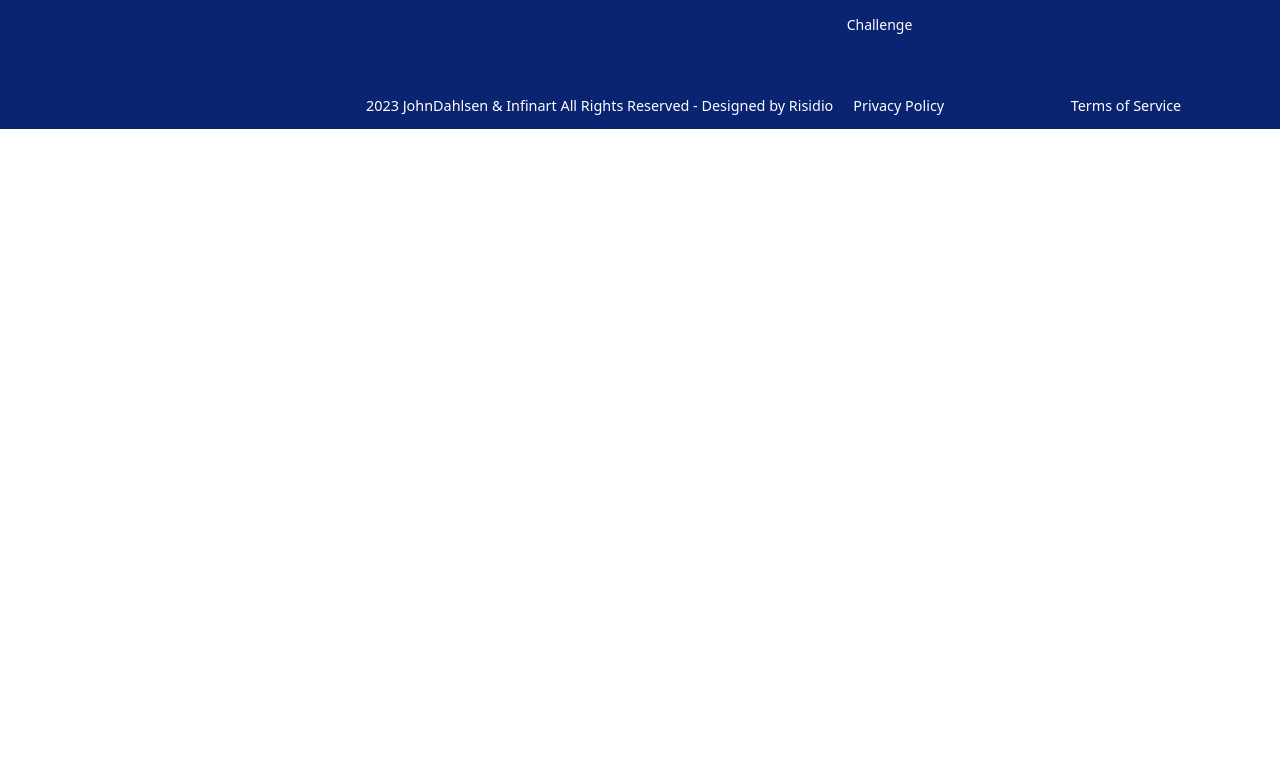
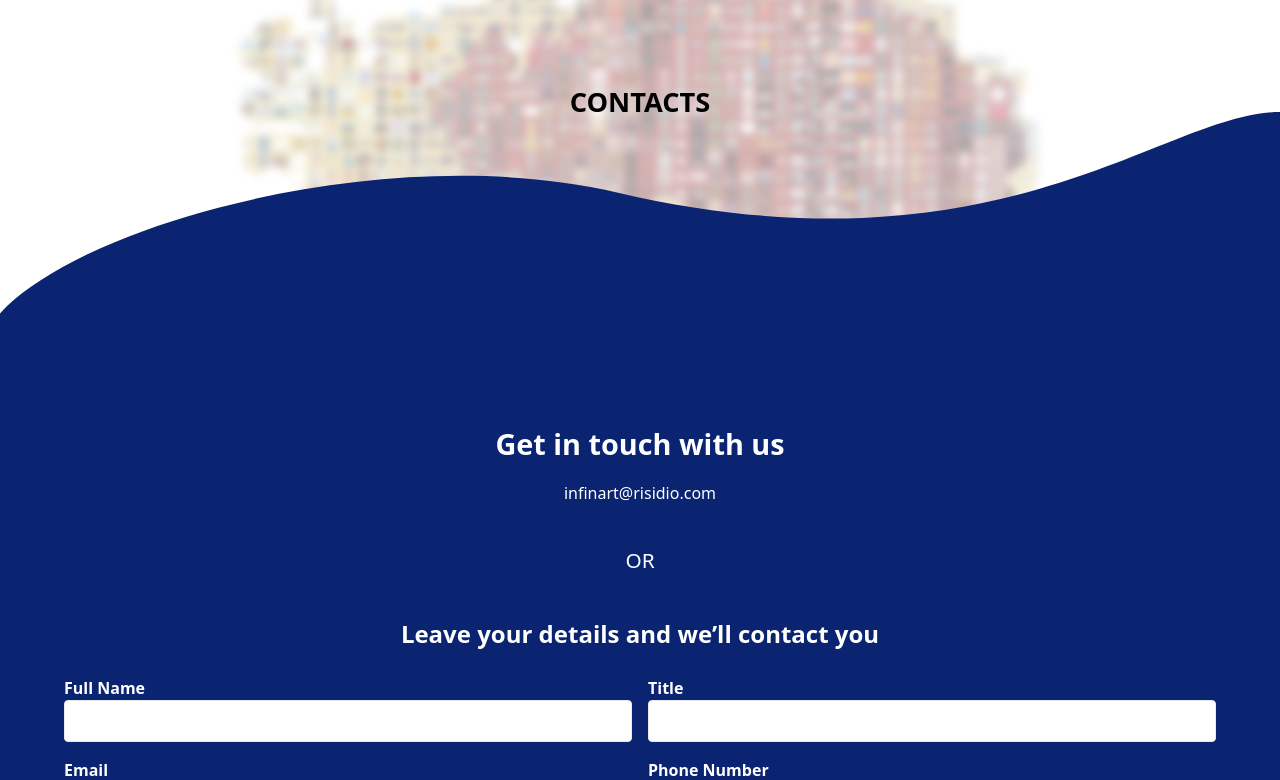
Before and after one commit to Risidio/gpgp, a React (Create React App) app: page /contact in a window 1280 px wide. Shown: the part 292-1072 px from the top of the page. Before the commit the page ends 800 px from the top, so only its background shows below. Built offline with nearby package versions, Linux system fonts and the light colour scheme.

Commit message:
add contact page

```diff
--- a/src/App.tsx
+++ b/src/App.tsx
@@ -11,6 +11,7 @@ import InvitationArtist from "./pages/InvitationArtist";
 import InvitationSponsor from "./pages/InvitationSponsor";
 import Projects from "./pages/Projects";
 import Gallery from "./pages/Gallery";
+import Contact from "./pages/Contact";
 
 const App= () => {
   return (
@@ -28,6 +29,7 @@ const App= () => {
         <Route path="/contribute/inviteSponsor" element={<InvitationSponsor />} />
         <Route path="/projects" element={<Projects/>} />
         <Route path="/gallery" element={<Gallery/>} />
+        <Route path="/contact" element={<Contact />} />
       </Routes>
       <Footer/>
     </Router>
--- /dev/null
+++ b/src/components/contact/ContactFormBg.tsx
@@ -0,0 +1,60 @@
+import React from "react";
+
+export default function ContactFormBg() {
+  return (
+    <>
+      <svg
+        width="100%"
+        height="100%"
+        viewBox="0 0 1439 1427"
+        fill="none"
+        xmlns="http://www.w3.org/2000/svg"
+      >
+        <g filter="url(#filter0_i_363_976)">
+          <path
+            d="M1440 1427L1440 398.349C1067.5 769.029 1136.22 82.8689 743 280.208C267.262 518.957 130.08 2.27438e-05 0.000249505 0L0.000472198 13.5784L0.000198712 1427L1440 1427Z"
+            fill="#0A2471"
+          />
+        </g>
+        <defs>
+          <filter
+            id="filter0_i_363_976"
+            x="0"
+            y="0"
+            width="1440"
+            height="1431"
+            filterUnits="userSpaceOnUse"
+            color-interpolation-filters="sRGB"
+          >
+            <feFlood flood-opacity="0" result="BackgroundImageFix" />
+            <feBlend
+              mode="normal"
+              in="SourceGraphic"
+              in2="BackgroundImageFix"
+              result="shape"
+            />
+            <feColorMatrix
+              in="SourceAlpha"
+              type="matrix"
+              values="0 0 0 0 0 0 0 0 0 0 0 0 0 0 0 0 0 0 127 0"
+              result="hardAlpha"
+            />
+            <feOffset dy="4" />
+            <feGaussianBlur stdDeviation="34" />
+            <feComposite in2="hardAlpha" operator="arithmetic" k2="-1" k3="1" />
+            <feColorMatrix
+              type="matrix"
+              values="0 0 0 0 0 0 0 0 0 0 0 0 0 0 0 0 0 0 0 0"
+            />
+            <feBlend
+              mode="normal"
+              in2="shape"
+              result="effect1_innerShadow_363_976"
+            />
+          </filter>
+        </defs>
+      </svg>
+      <div className=" mt-[-7px] min-h-[1270px]  xsm:min-h-[970px]  sm:min-h-[730px] md:min-h-[649px] lg:min-h-[376px]  xl:min-h-[209px]   bg-gpgp-blue "></div>
+    </>
+  );
+}
--- a/src/components/contribute/ContributeHero.tsx
+++ b/src/components/contribute/ContributeHero.tsx
@@ -2,7 +2,7 @@ interface ContributeHeroProps {
   HeroContent: {
     heading: string;
     subheading?: string;
-    HeroLegend: string[];
+    HeroLegend?: string[];
   };
   classes: {
     container?: string;
@@ -42,7 +42,7 @@ export default function ContributeHero({
            </h3>
         : ""}
 
-        {HeroContent.HeroLegend.map((item, index) => (
+        {HeroContent && HeroContent?.HeroLegend?.map((item, index) => (
           <p
             className={` text-[0.8rem] w-[150%] sm:text-[1.2rem] xsm:w-[120%] sm:w-[75%] font-be-vietnam mb-3 tracking-normal sm:tracking-wide z-8 md:z-10 opacity-100 ${paragraph}`}
             key={index}
--- a/src/components/contribute/Invitation/InvitationForm.tsx
+++ b/src/components/contribute/Invitation/InvitationForm.tsx
@@ -24,6 +24,7 @@ export default function InvitationForm({
   formField: FormField[];
   WavePattern: string;
   SponsorFormLegend?: SponsorFormLegend;
+  Classes?: any;
 }) {
   return (
     <div className="relative mt-16">
--- a/src/libs/getFooterDetail.ts
+++ b/src/libs/getFooterDetail.ts
@@ -27,6 +27,13 @@ export const getFooterDetail = (routeToFind: string) => {
             fontColor: "black",
             fontColorMobile: "text-black",
             hrStyle: ""
+        },
+        {
+            route: "/contact",
+            style: "bg-white",
+            fontColor: "black",
+            fontColorMobile: "text-black",
+            hrStyle: ""
         }
     ]
 
--- /dev/null
+++ b/src/pages/Contact.tsx
@@ -0,0 +1,79 @@
+import React from "react";
+
+import ContributeHero from "../components/contribute/ContributeHero";
+import InvitationForm from "../components/contribute/Invitation/InvitationForm";
+
+export default function Contact() {
+  const HeroContent = {
+    heading: "Contacts",
+  };
+
+  const formFields = [
+    {
+      label: "Full Name",
+      type: "text",
+      width: "half",
+      id: "full-name",
+    },
+    {
+      label: "Title",
+      type: "text",
+      width: "half",
+      id: "title",
+    },
+
+    {
+      label: "Email",
+      type: "email",
+      width: "half",
+      id: "email",
+    },
+
+    {
+      label: "Phone Number",
+      type: "tel",
+      width: "half",
+      id: "phone-number",
+    },
+
+    {
+      label: "Message",
+      type: "textarea",
+      width: "full",
+      id: "message",
+    },
+  ];
+
+  const WavePattern = "Contact";
+
+  const SponsorFormLegend = {
+    heading: `Get in touch with us`,
+    contact: `infinart@risidio.com`,
+  };
+
+  return (
+    <div>
+      <ContributeHero
+        HeroContent={HeroContent}
+        classes={{
+          container: "mb-[-400px]",
+          image: "opacity-40 blur-md md:z-[-2px] z-[-4px]",
+          heading: " mb-9 sm:mb-16 ",
+          paragraph: "",
+        }}
+      />
+
+      <InvitationForm
+        formField={formFields}
+        WavePattern={WavePattern}
+        SponsorFormLegend={SponsorFormLegend}
+        Classes={{
+            container: " top-[200px] xsm:top-[190px] sm:top-[300px] md:top-[380px] lg:top-[440px] xl:top-[520px]",
+            heading: "",
+            subheading: "",
+            paragraph: "",
+          }}
+      />
+    </div>
+  );
+}
```
